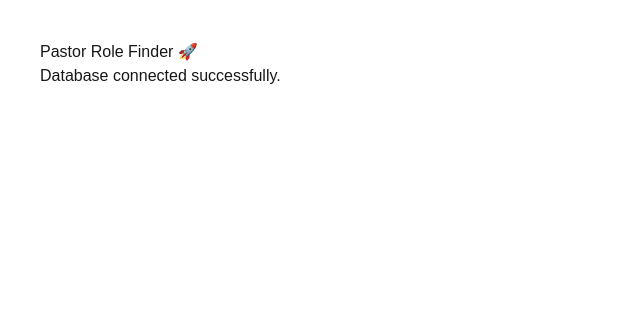
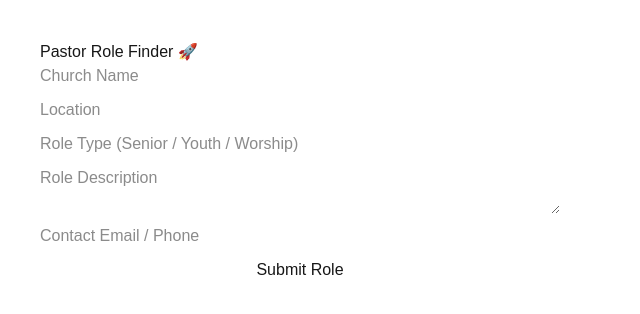
Before and after one commit to santoshdhawale636/nextjs-boilerplate, a Next.js app: page / in a window 1280 px wide. Shown: the top 314 px of the page, without its empty margins (0-640 px from the left). Built offline with nearby package versions, Linux system fonts and the light colour scheme.

Commit message:
Update page.tsx

```diff
--- a/app/page.tsx
+++ b/app/page.tsx
@@ -1,8 +1,99 @@
+"use client";
+
+import { useState } from "react";
+
 export default function Home() {
+  const [formData, setFormData] = useState({
+    churchName: "",
+    location: "",
+    roleType: "",
+    description: "",
+    contact: "",
+  });
+
+  const [message, setMessage] = useState("");
+
+  const handleChange = (e: React.ChangeEvent<HTMLInputElement | HTMLTextAreaElement>) => {
+    setFormData({
+      ...formData,
+      [e.target.name]: e.target.value,
+    });
+  };
+
+  const handleSubmit = async (e: React.FormEvent) => {
+    e.preventDefault();
+
+    const res = await fetch("/api/pastor", {
+      method: "POST",
+      headers: {
+        "Content-Type": "application/json",
+      },
+      body: JSON.stringify(formData),
+    });
+
+    if (res.ok) {
+      setMessage("✅ Role submitted successfully!");
+      setFormData({
+        churchName: "",
+        location: "",
+        roleType: "",
+        description: "",
+        contact: "",
+      });
+    } else {
+      setMessage("❌ Failed to submit role.");
+    }
+  };
+
   return (
-    <main style={{ padding: "40px", fontFamily: "sans-serif" }}>
+    <main style={{ padding: "40px", maxWidth: "600px" }}>
       <h1>Pastor Role Finder 🚀</h1>
-      <p>Database connected successfully.</p>
+
+      <form onSubmit={handleSubmit} style={{ display: "flex", flexDirection: "column", gap: "10px" }}>
+        <input
+          name="churchName"
+          placeholder="Church Name"
+          value={formData.churchName}
+          onChange={handleChange}
+          required
+        />
+
+        <input
+          name="location"
+          placeholder="Location"
+          value={formData.location}
+          onChange={handleChange}
+          required
+        />
+
+        <input
+          name="roleType"
+          placeholder="Role Type (Senior / Youth / Worship)"
+          value={formData.roleType}
+          onChange={handleChange}
+          required
+        />
+
+        <textarea
+          name="description"
+          placeholder="Role Description"
+          value={formData.description}
+          onChange={handleChange}
+          required
+        />
+
+        <input
+          name="contact"
+          placeholder="Contact Email / Phone"
+          value={formData.contact}
+          onChange={handleChange}
+          required
+        />
+
+        <button type="submit">Submit Role</button>
+      </form>
+
+      {message && <p style={{ marginTop: "20px" }}>{message}</p>}
     </main>
   );
 }
```
